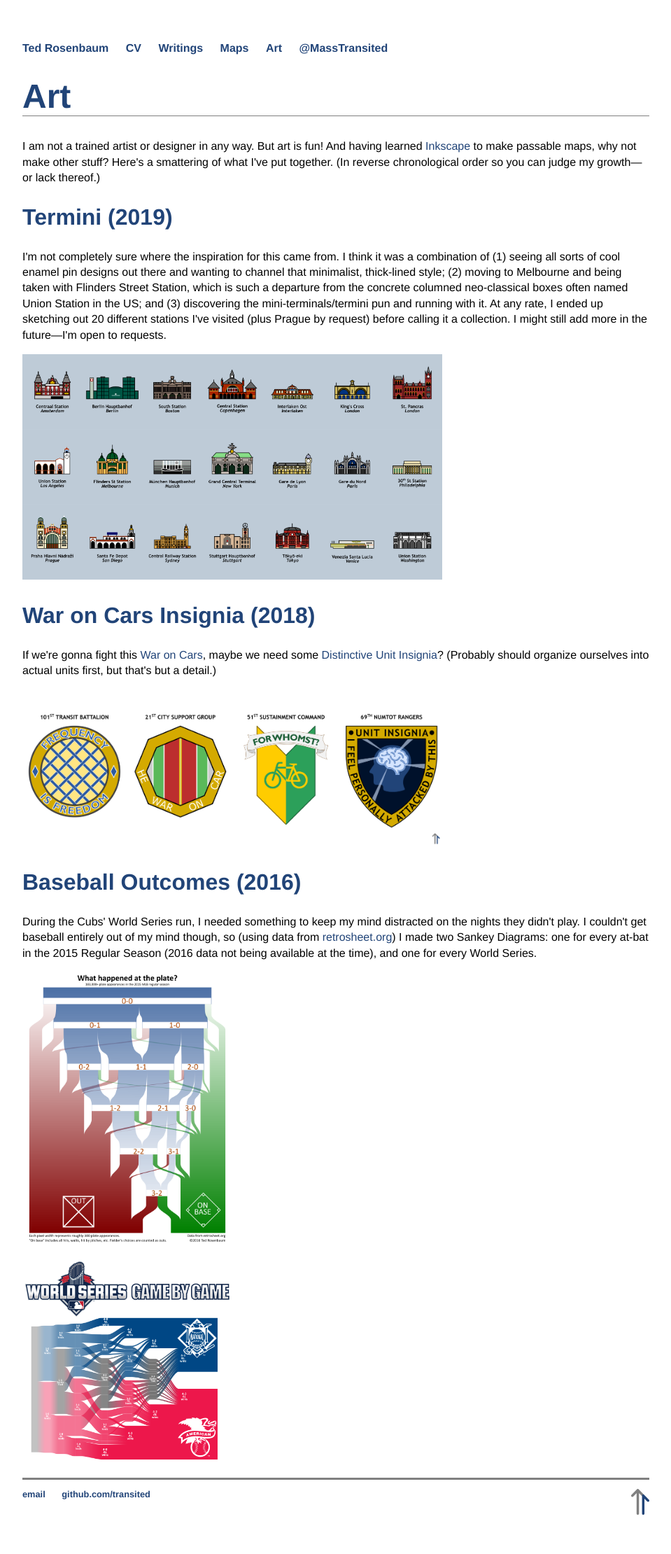
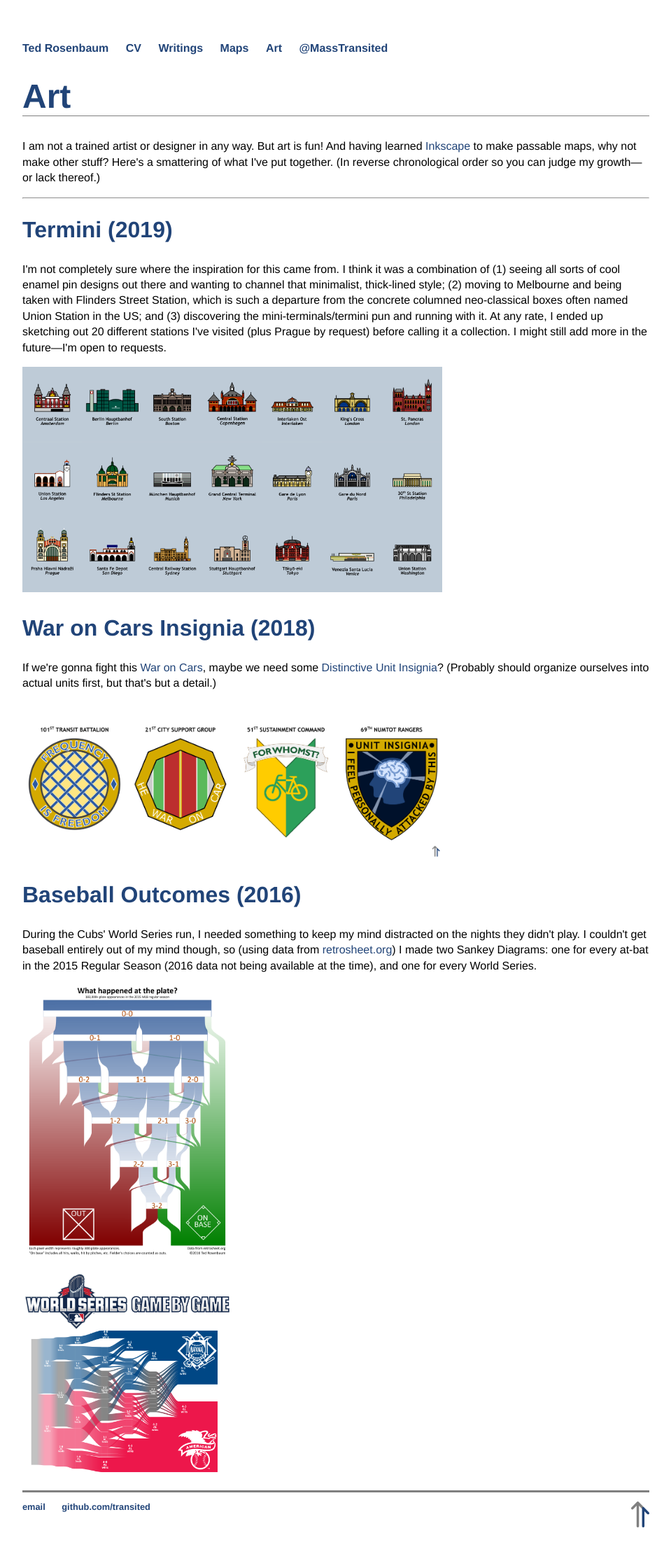
Before and after one commit to transited/transited.github.io, a Jekyll site: the page built from art.html, in a window 1280 px wide. Shown: the whole page at 70% size, without its empty margins (160-1119 px from the left). Built offline with Jekyll 4.4.1, drawn with Linux system fonts in a browser that asks for light colours.

Commit message:
ToCs and alignments
Elgin ToC; attempt to center images

```diff
--- a/art.html
+++ b/art.html
@@ -5,16 +5,17 @@
 <div class="blurb">
   <h1>Art</h1>
   <p>I am not a trained artist or designer in any way. But art is fun! And having learned <a href="https://inkscape.org/" target="_blank" title="Inkscape homepage" target="_blank">Inkscape</a> to make passable maps, why not make other stuff? Here's a smattering of what I've put together. (In reverse chronological order so you can judge my growth&mdash;or lack thereof.)</p>
+  <hr>
   <h2>Termini (2019)</h2>
   <p>I'm not completely sure where the inspiration for this came from. I think it was a combination of (1) seeing all sorts of cool enamel pin designs out there and wanting to channel that minimalist, thick-lined style; (2) moving to Melbourne and being taken with Flinders Street Station, which is such a departure from the concrete columned neo-classical boxes often named Union Station in the US; and (3) discovering the mini-terminals/termini pun and running with it. At any rate, I ended up sketching out 20 different stations I've visited (plus Prague by request) before calling it a collection. I might still add more in the future&mdash;I'm open to requests.</p>
-  <p><img src="Files/Termini21.png" alt="21 train terminals drawn in miniature" width="600" height="322"/></p>
+  <p><img class="center" src="Files/Termini21.png" alt="21 train terminals drawn in miniature"  width="600" height="322"></p>
   <h2>War on Cars Insignia (2018)</h2>
   <p>If we're gonna fight this <a href="https://thewaroncars.org/" title="War on Cars podcast site">War on Cars</a>, maybe we need some <a href="https://en.wikipedia.org/wiki/Distinctive_unit_insignia" title="Distinctive Unit Insignia on Wikipedia">Distinctive Unit Insignia</a>? (Probably should organize ourselves into actual units first, but that's but a detail.)</p>
-  <p><img src="Files/UrbanistDUI.png" alt="four potential DUIs for different groups" width="600" height="224"/></p>
+  <p><img class="center" src="Files/UrbanistDUI.png" alt="four potential DUIs for different groups" width="600" height="224"/></p>
   <h2>Baseball Outcomes (2016)</h2>
   <p>During the Cubs' World Series run, I needed something to keep my mind distracted on the nights they didn't play. I couldn't get baseball entirely out of my mind though, so (using data from <a href="http://www.retrosheet.org" title="Retrosheet website">retrosheet.org</a>) I made two Sankey Diagrams: one for every at-bat in the 2015 Regular Season (2016 data not being available at the time), and one for every World Series.</p>
-  <p><img src="Files/2016atbats.png" alt="Sankey diagram for 2016 MLB at-bats" width="300" height="388"/></p>
-  <p><img src="Files/WSbygm merge.png" alt="Sankey diagram for all world series" width="300" height="289"/></p>
+  <p><img class="center" src="Files/2016atbats.png" alt="Sankey diagram for 2016 MLB at-bats" width="300" height="388"/></p>
+  <p><img class="center" src="Files/WSbygm merge.png" alt="Sankey diagram for all world series" width="300" height="289"/></p>
   <!--<p>I made a flag for myself in 2019, because why not?</p>
   <p><img src="files/TRflag.us.png" alt="Not quite a grand ol' flag" width="600" height="400"/></p>
   -->
--- a/css/main.css
+++ b/css/main.css
@@ -64,3 +64,8 @@
 ul.posts li {
     list-style: none;
 }
+
+.center {
+  max-width=60%
+  height=auto;
+}
```
Also changed, not shown: ElginRdCivicCenter.html (+11 -4 lines).
